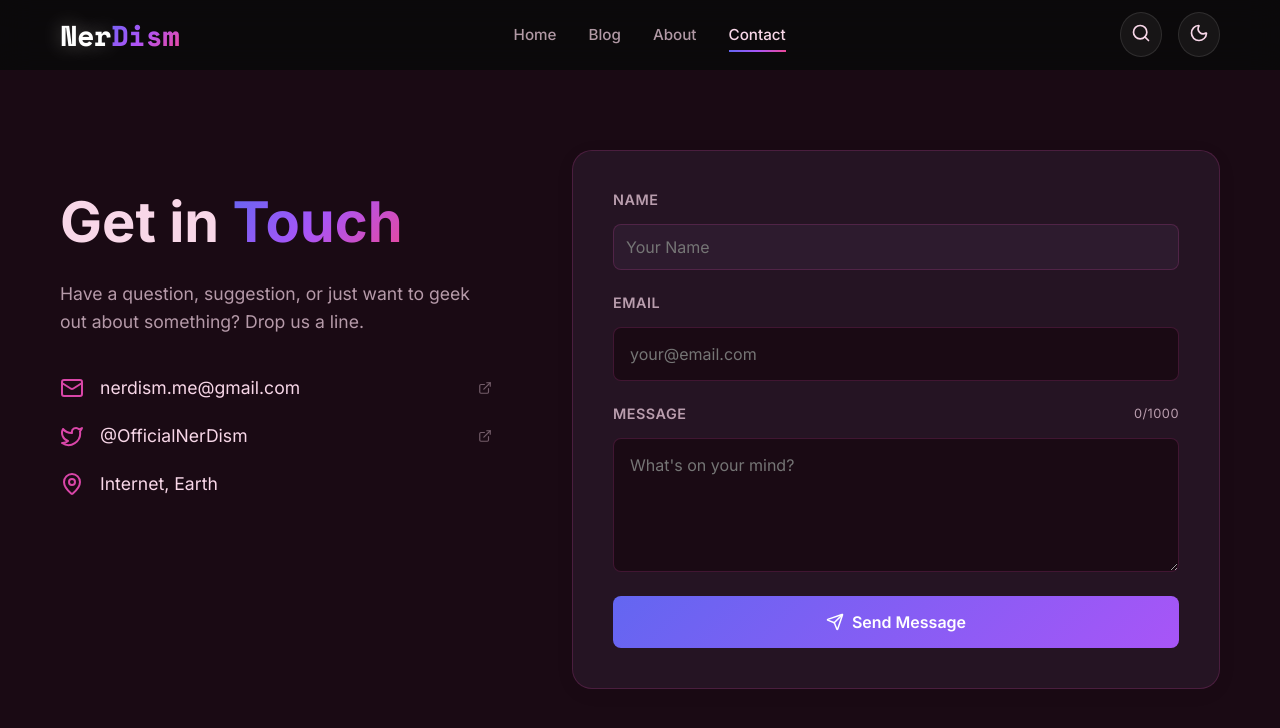
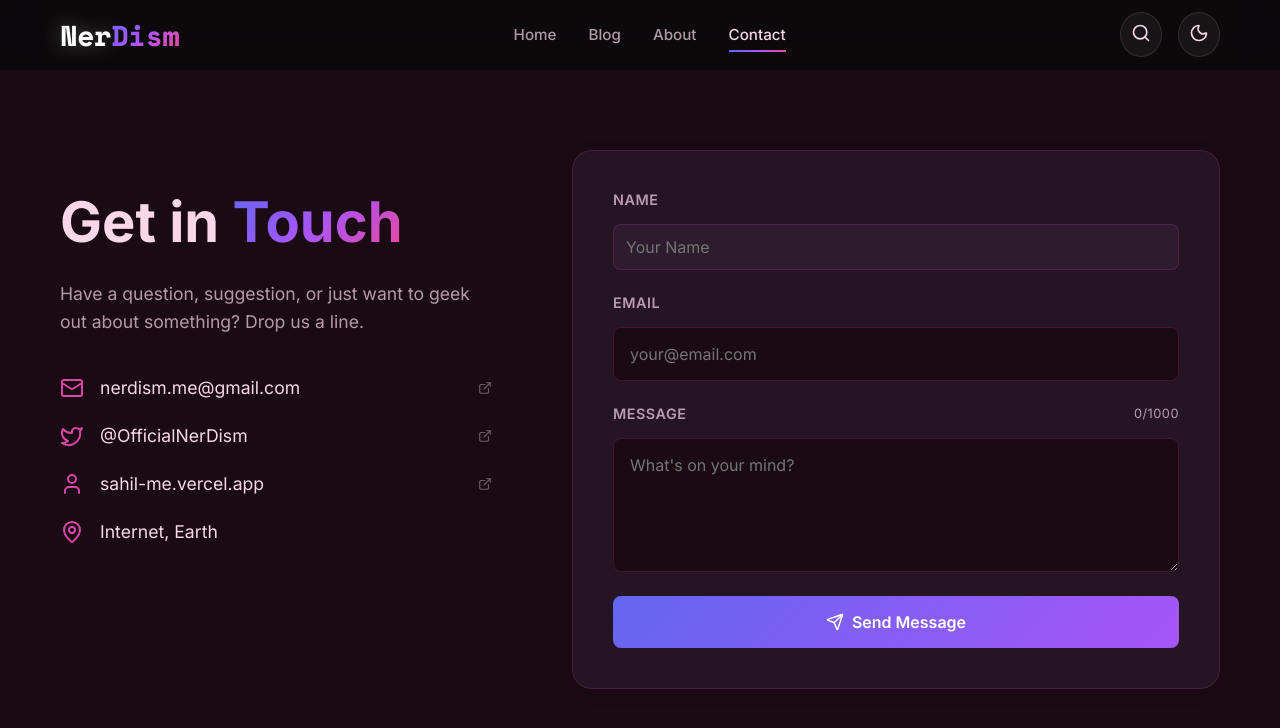
Before and after one commit to QuaziSahil/NerDism, a React (Vite) app: page /contact in a window 1280 px wide. Shown: the top 728 px of the page. Built offline with nearby package versions, Linux system fonts and the light colour scheme; a web font is replaced by a local one.

Commit message:
Add Sahil's portfolio link to Contact page

```diff
--- a/src/pages/Contact.jsx
+++ b/src/pages/Contact.jsx
@@ -1,6 +1,6 @@
 import { useState } from 'react';
 import { motion } from 'framer-motion';
-import { Mail, MapPin, Twitter, Send, Check, ExternalLink, AlertCircle } from 'lucide-react';
+import { Mail, MapPin, Twitter, Send, Check, ExternalLink, AlertCircle, User } from 'lucide-react';
 import emailjs from '@emailjs/browser';
 import './Contact.css';
 
@@ -85,6 +85,18 @@ const Contact = () => {
                             >
                                 <Twitter className="icon" />
                                 <span>@OfficialNerDism</span>
+                                <ExternalLink size={14} className="external-icon" />
+                            </a>
+
+                            {/* Portfolio - Opens Sahil's Portfolio */}
+                            <a
+                                href="https://sahil-me.vercel.app"
+                                target="_blank"
+                                rel="noopener noreferrer"
+                                className="detail-item clickable"
+                            >
+                                <User className="icon" />
+                                <span>sahil-me.vercel.app</span>
                                 <ExternalLink size={14} className="external-icon" />
                             </a>
 
```
